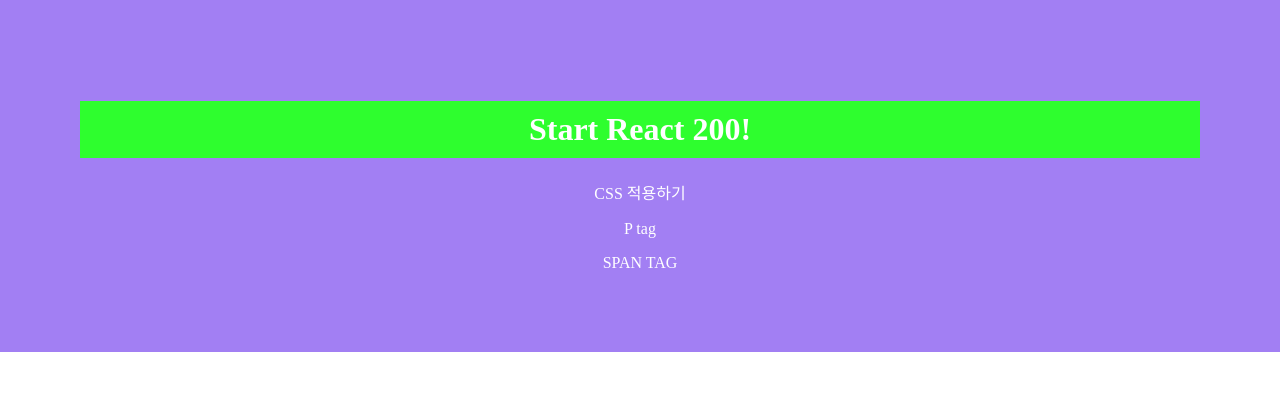
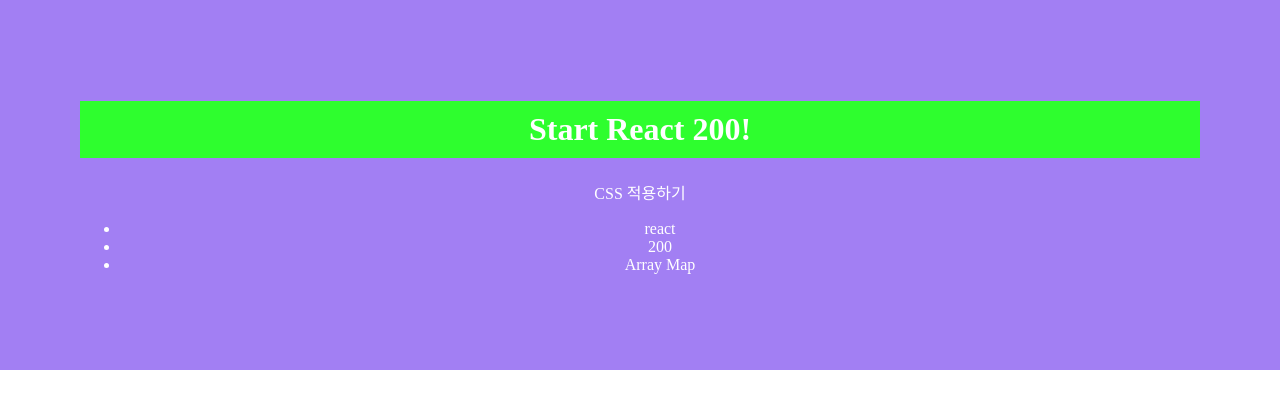
Before and after one commit to OHHYUN/react200, a React (Create React App) app: page / in a window 1280 px wide. Shown: the top 408 px of the page. Built offline with nearby package versions, Linux system fonts and the light colour scheme.

Commit message:
add:map array

```diff
--- a/src/App.js
+++ b/src/App.js
@@ -1,13 +1,13 @@
 import React from 'react';
 import './App.css';
-import Fragments from './R032_Fragments'
+import ReturnMap from './R033_ReturnMap'
 
 function App() {
   return (
     <div>
       <h1>Start React 200!</h1>
       <p>CSS 적용하기</p>
-      <Fragments />
+      <ReturnMap />
     </div>
   );
 }
--- /dev/null
+++ b/src/R033_ReturnMap.js
@@ -0,0 +1,19 @@
+import React, { Component } from 'react';
+
+class R033_ReturnMap extends Component {
+    render() {
+        const element_array = [
+            <li>react</li>
+            , <li>200</li>
+            , <li>Array Map</li>
+        ]
+        return (
+            <ul>
+                {element_array.map((array_val) => array_val)}
+            </ul>
+        )
+    }
+
+}
+
+export default R033_ReturnMap
```
